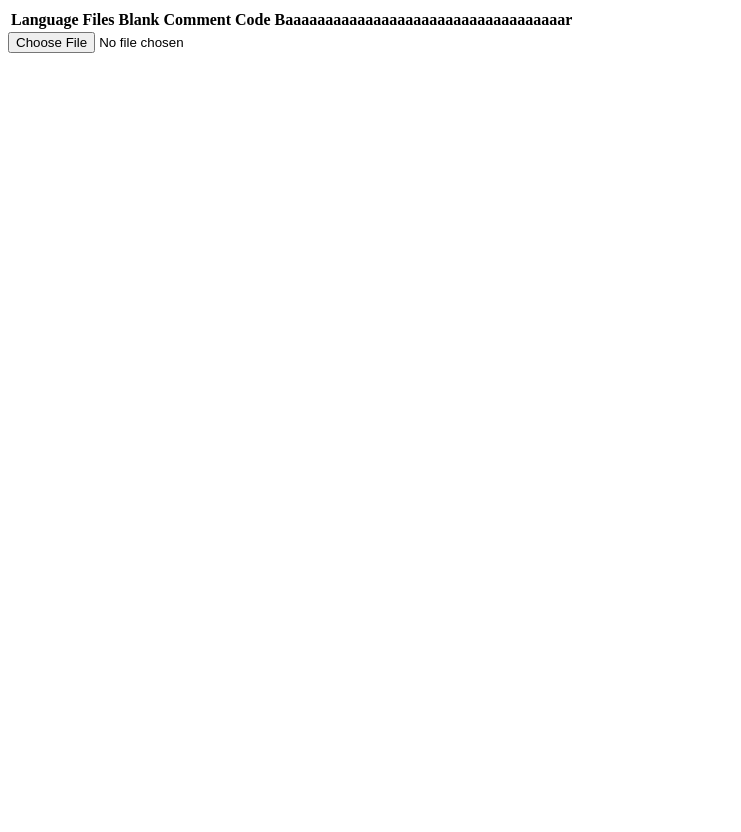
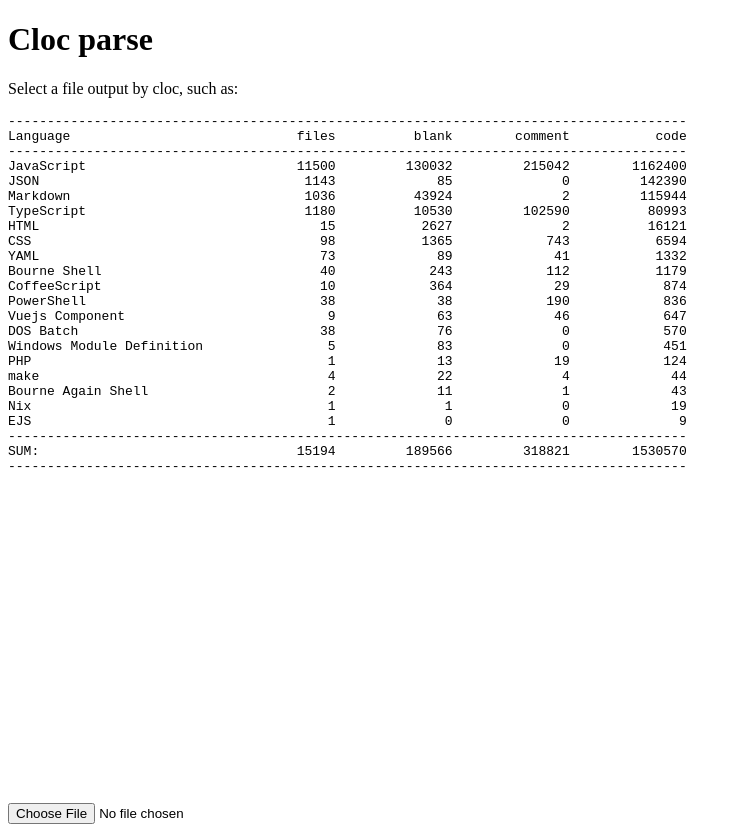
Before and after one commit to zuksan/sloc2html, a plain HTML site: page cloc/parse-cloc.html in a window 1280 px wide. Shown: the whole page, without its empty margins (0-741 px from the left). Before the commit the page ends 800 px from the top, so only its background shows below. Drawn offline with nearby package versions, Linux system fonts and the light colour scheme.

Commit message:
feat: add header, example, pie chart
Signed-off-by: zuksan <zuksanwang@outlook.com>

```diff
--- a/cloc/parse-cloc.html
+++ b/cloc/parse-cloc.html
@@ -20,30 +20,50 @@
             width: calc(100% - 5 * 100px);
         }
     </style>
+    <script src="https://cdn.jsdelivr.net/npm/chart.js"></script>
 </head>
 
 <body>
-    <template>
-        <div class="progress-bar">
-            <div class="progress" style="width: 50%;"></div>
-        </div>
-    </template>
+    <h1>Cloc parse</h1>
+    <div>
+        <p class="example">
+            Select a file output by cloc, such as:
+        </p>
+        <pre class="example">
+---------------------------------------------------------------------------------------
+Language                             files          blank        comment           code
+---------------------------------------------------------------------------------------
+JavaScript                           11500         130032         215042        1162400
+JSON                                  1143             85              0         142390
+Markdown                              1036          43924              2         115944
+TypeScript                            1180          10530         102590          80993
+HTML                                    15           2627              2          16121
+CSS                                     98           1365            743           6594
+YAML                                    73             89             41           1332
+Bourne Shell                            40            243            112           1179
+CoffeeScript                            10            364             29            874
+PowerShell                              38             38            190            836
+Vuejs Component                          9             63             46            647
+DOS Batch                               38             76              0            570
+Windows Module Definition                5             83              0            451
+PHP                                      1             13             19            124
+make                                     4             22              4             44
+Bourne Again Shell                       2             11              1             43
+Nix                                      1              1              0             19
+EJS                                      1              0              0              9
+---------------------------------------------------------------------------------------
+SUM:                                 15194         189566         318821        1530570
+---------------------------------------------------------------------------------------
+        </pre>
+    </div>
+    <input type="file" id="file" name="file" />
+    <canvas id="myChart" style="width:50%;height: 50%;"></canvas>
     <table>
-        <thead>
-            <tr>
-                <th>Language</th>
-                <th>Files</th>
-                <th>Blank</th>
-                <th>Comment</th>
-                <th>Code</th>
-                <th>Baaaaaaaaaaaaaaaaaaaaaaaaaaaaaaaaaaar</th>
-            </tr>
-        </thead>
         <tbody>
 
         </tbody>
     </table>
-    <input type="file" id="file" name="file" />
+
     <script>
         function handleFileSelect(evt) {
             var files = evt.target.files; // FileList object
@@ -72,11 +92,35 @@
                         data.push(obj);
                     }
                 }
+                var labels = [];
+                var values = [];
+                for (var i = 0; i < data.length; i++) {
+                    labels.push(data[i]['Language']);
+                    values.push(parseInt(data[i]['code']));
+                }
+                var ctx = document.getElementById('myChart').getContext('2d');
+                if (window.hasOwnProperty('myChart') && window.myChart) {
+                    window.myChart.destroy();
+                }
+                window.myChart = new Chart(ctx, {
+                    type: 'pie',
+                    data: {
+                        labels: labels,
+                        datasets: [{
+                            data: values,
+                            backgroundColor: [
+                                'rgba(255, 99, 132, 0.2)',
+                                'rgba(54, 162, 235, 0.2)',
+                                'rgba(255, 162, 235, 0.2)']
+                        }]
+                    }
+                });
                 var total = 0;
                 for (var i = 0; i < data.length; i++) {
                     total += parseInt(data[i]['code']);
                 }
                 var table = document.querySelector('table');
+                table.innerHTML = '<thead><tr><th>Language</th><th>Files</th><th>Blank</th><th>Comment</th><th>Code</th><th>Baaaaaaaaaaaaaaaaaaaaaaaaaaaaaaaaaaar</th></tr></thead><tbody></tbody>';
                 for (var i = 0; i < data.length; i++) {
                     var row = document.createElement('tr');
                     var lang = document.createElement('td');
@@ -106,6 +150,10 @@
                 }
             }
             reader.readAsText(files[0]);
+            // remove example text
+            document.querySelectorAll('.example').forEach(element => {
+                element.style.display = 'none';
+            });
         }
         document.getElementById('file').addEventListener('change', handleFileSelect, false);
     </script>
```
